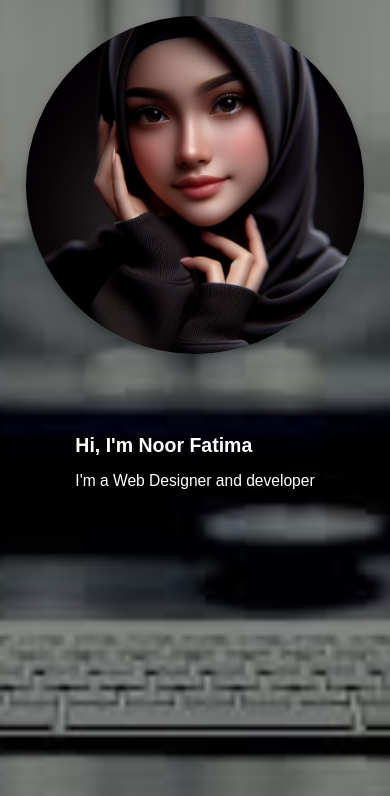
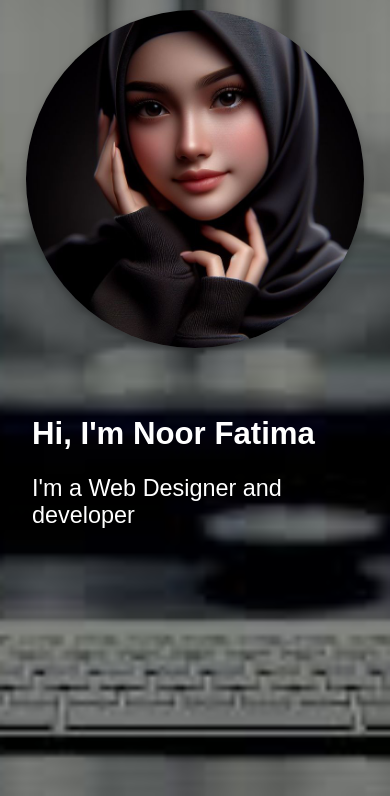
Before and after one commit to NoorFlare/noor-web-portal, a plain HTML site: page index.html in a window 390 px wide. Shown: the part 48-844 px from the top of the page. Drawn offline with Linux system fonts and the light colour scheme.

Commit message:
style.css

```diff
--- a/css/style.css
+++ b/css/style.css
@@ -121,7 +121,16 @@ header {
     .hero-left {
       margin-bottom: 0;
     }
+    .hero-left, .hero-right {
+      padding: 1rem 0;
+    }
+    .hero-left h1 {
+      font-size: 8vw;
+    }
 
+    .hero-left p {
+      font-size: 6vw;
+    }
   }
 /***************************************************
  about me section
```
